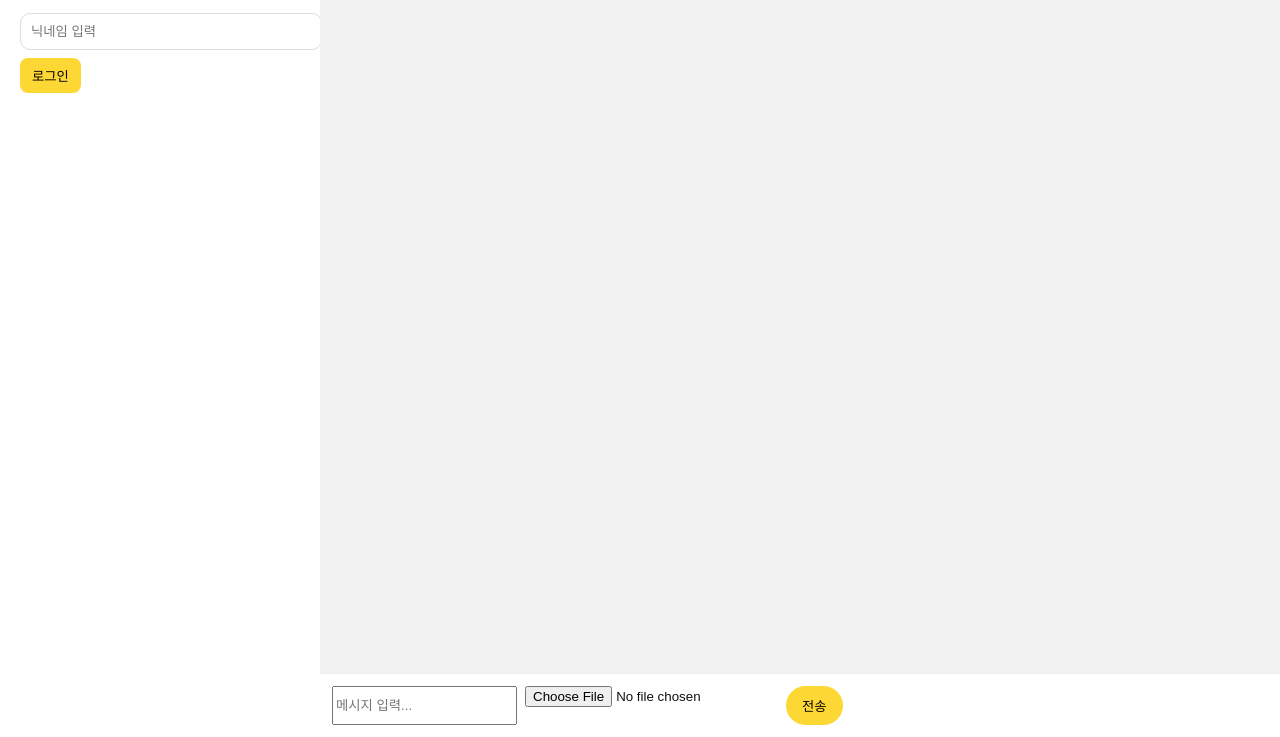
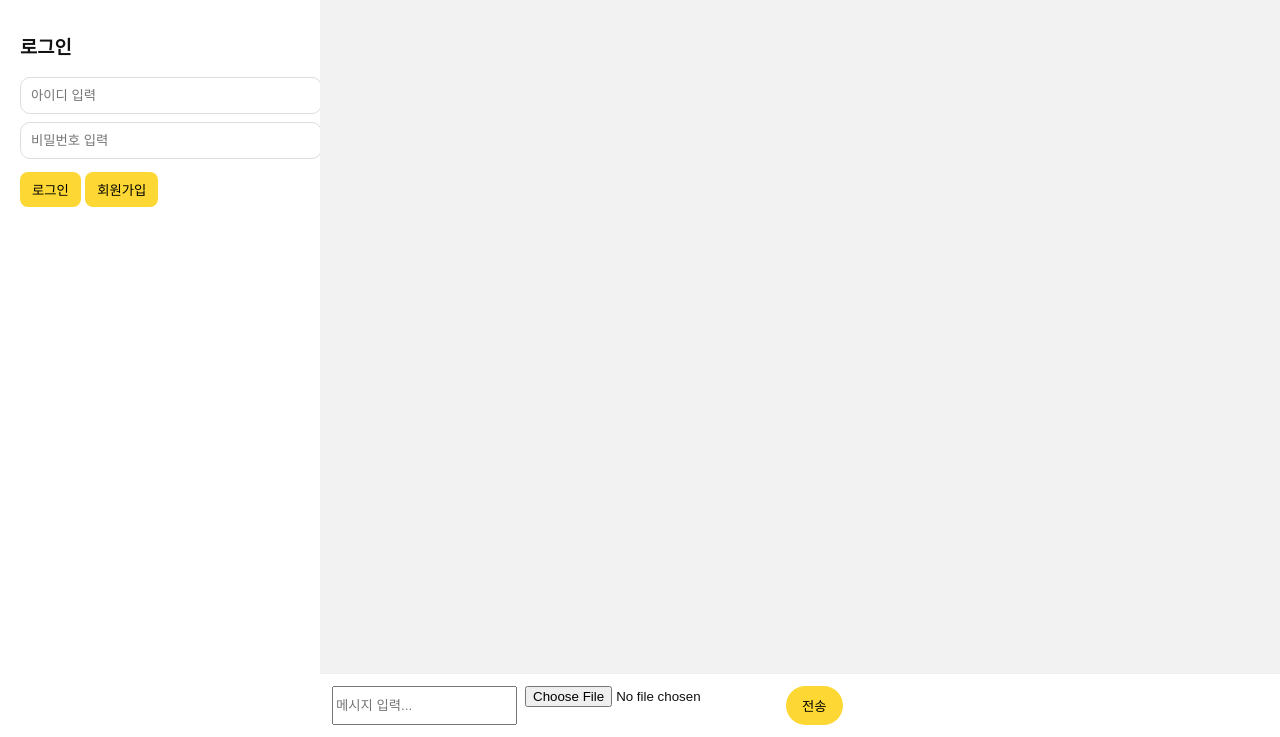
Before and after one commit to austin-mino/Kakao-web, a website: page public/index.html in a window 1280 px wide. Shown: the part 63-800 px from the top of the page. Drawn offline with nearby package versions, Linux system fonts and the light colour scheme; no server answers.

Commit message:
Update index.html

```diff
--- a/public/index.html
+++ b/public/index.html
@@ -7,7 +7,6 @@
 <link rel="stylesheet" href="/style.css" />
 
 <style>
-  /* 모바일 터치 오류 방지 */
   button {
     touch-action: manipulation;
   }
@@ -21,10 +20,15 @@
         <div class="title">Kakao-Web</div>
       </div>
 
-      <!-- 로그인 영역 -->
+      <!-- 로그인/회원가입 영역 -->
       <div id="loginArea" class="panel">
-        <input id="nickname" placeholder="닉네임 입력" autocomplete="off" />
+        <h3>로그인</h3>
+
+        <input id="username" placeholder="아이디 입력" autocomplete="off" />
+        <input id="password" type="password" placeholder="비밀번호 입력" autocomplete="off" />
+
         <button id="btnLogin" type="button">로그인</button>
+        <button id="btnRegister" type="button" style="margin-top:5px;">회원가입</button>
       </div>
 
       <!-- 방 리스트 -->
```
